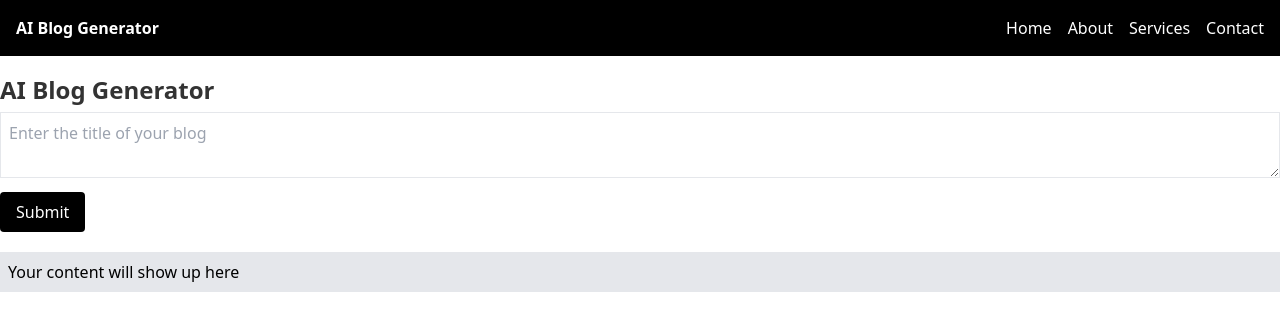
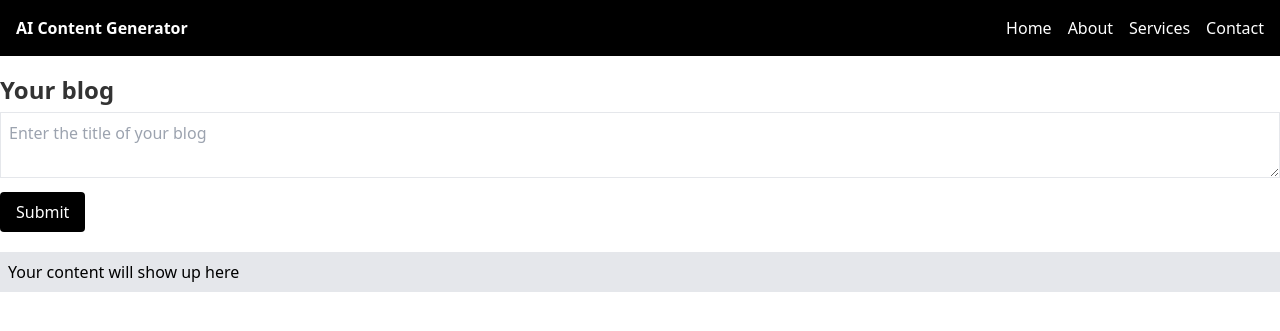
Before and after one commit to vishaljha1710/Article-generator, a Flask app: page / in a window 1280 px wide. Shown: the top 331 px of the page. Run offline with Flask 2, Linux system fonts and the light colour scheme; style sheets or scripts are compiled from the project's sources.

Commit message:
front-end update

```diff
--- a/templates/index.html
+++ b/templates/index.html
@@ -12,7 +12,7 @@
         <div class="container mx-auto px-4">
             <div class="flex justify-between items-center py-4">
                 <div class="flex-shrink-0">
-                    <a href="#" class="text-white font-bold">AI Blog Generator</a>
+                    <a href="#" class="text-white font-bold">AI Content Generator</a>
                 </div>
                 <div class="hidden md:flex">
                     <a href="#" class="text-white ml-4">Home</a>
@@ -40,7 +40,7 @@
     </nav>
 
     <div class="container mx-auto my-4 px-4 md:px-0">
-        <h1 style="font-size: 24px; font-weight: bold; color: #333;">AI Blog Generator</h1>
+        <h1 style="font-size: 24px; font-weight: bold; color: #333;">Your blog</h1>
         <textarea class="border my-1 p-2 w-full" placeholder="Enter the title of your blog"></textarea>
         <button id="submitBtn" class="bg-black text-white px-4 py-2 my-1 rounded">Submit</button>
         <div id="content" class="bg-gray-200 p-2 my-4">Your content will show up here</div>
```
